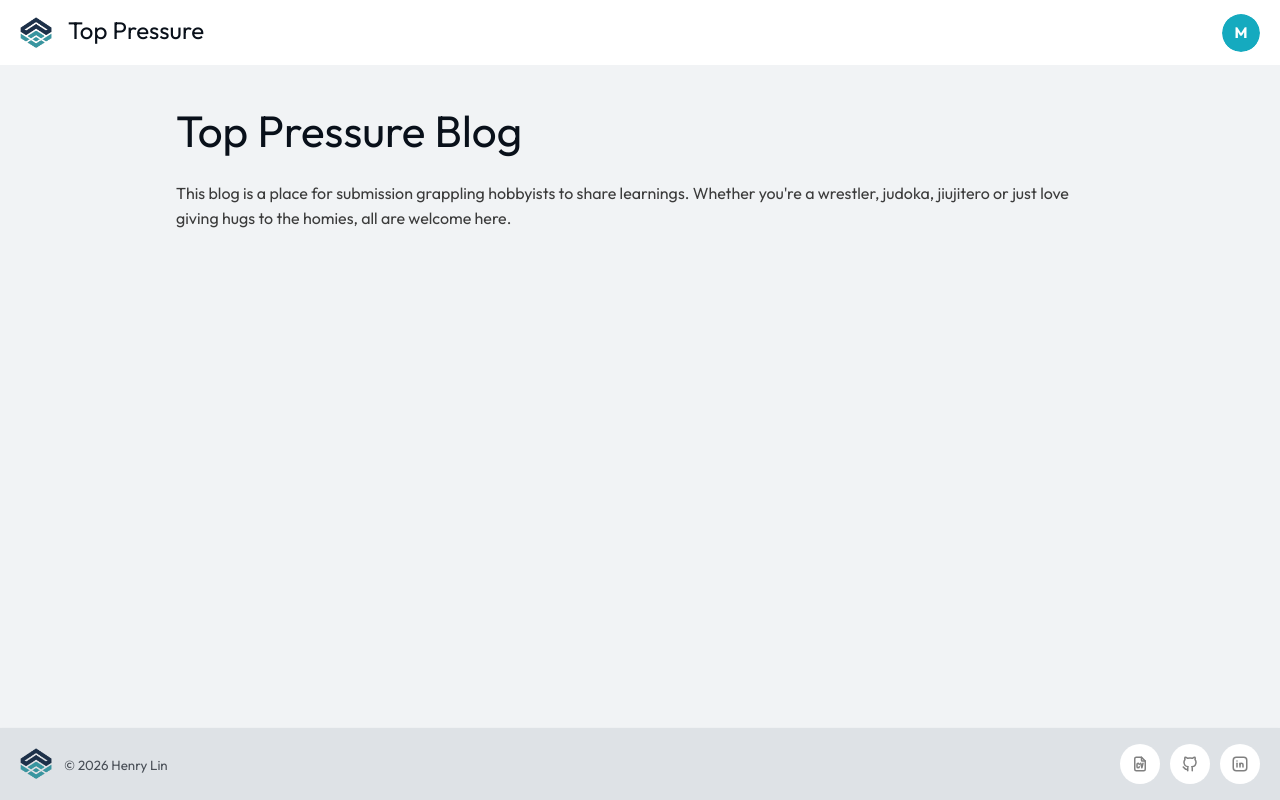
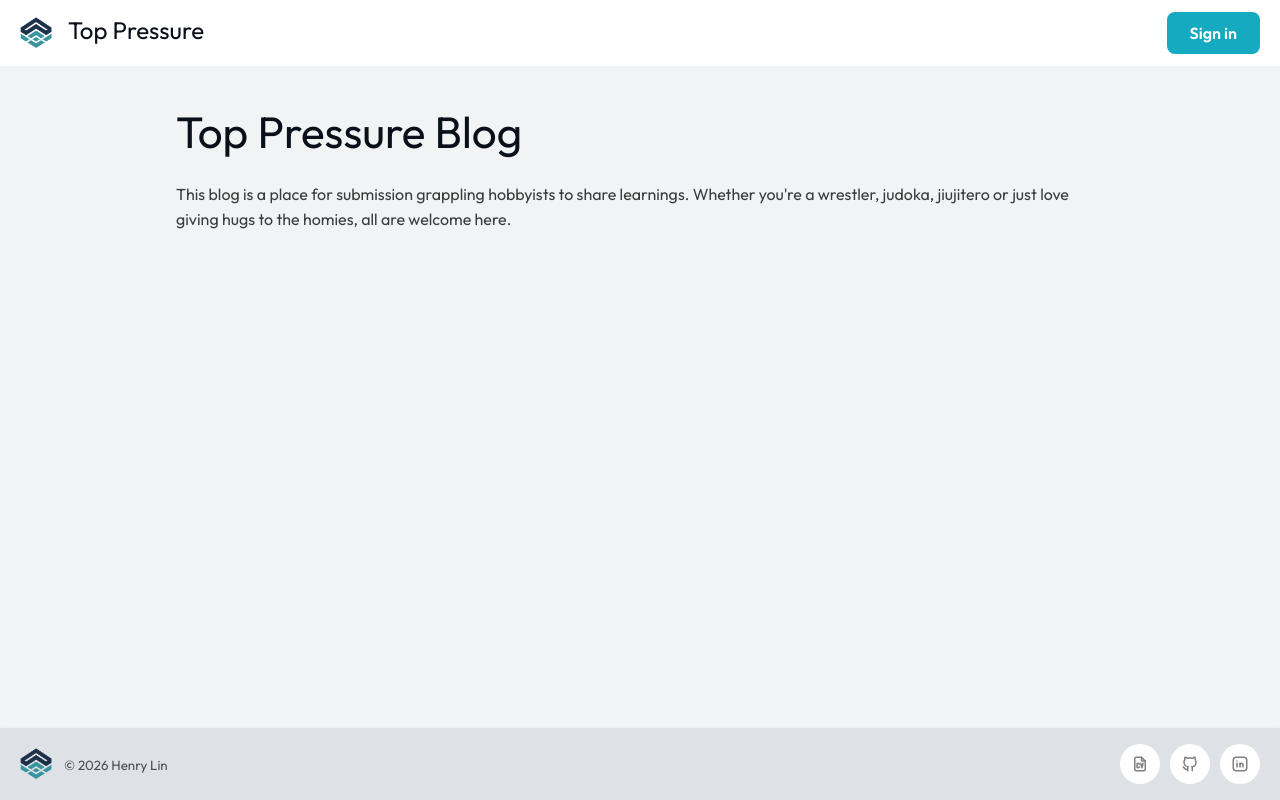
Before and after one commit to henrylin03/top-pressure-blog--FE, a React (Vite) app: page / in a window 1280 px wide. Built offline with nearby package versions, Linux system fonts and the light colour scheme; no server answers; a web font is replaced by a local one.

Commit message:
feat(Header): display authenticated user's username, email address in Header if authenticated. otherwise, display the sign in button.

```diff
--- a/src/components/Header/Header.tsx
+++ b/src/components/Header/Header.tsx
@@ -1,10 +1,17 @@
 import { Box, Group } from "@mantine/core";
 import { Link } from "@tanstack/react-router";
+import type { User } from "@/types/user";
 import logo from "/images/logo.png";
 import styles from "./Header.module.css";
 import ProfileMenu from "./ProfileMenu/ProfileMenu";
+import SignInButton from "./SignInButton";
 
-const Header = () => (
+interface Props {
+	isAuthenticated: boolean;
+	user: User | null;
+}
+
+const Header = ({ isAuthenticated, user }: Props) => (
 	<Box component="header" className={styles.header}>
 		<Group
 			gap="md"
@@ -15,8 +22,12 @@ const Header = () => (
 			<img src={logo} loading="eager" alt="logo" width="32" height="32" />
 			<h1 className={styles.title}>Top Pressure</h1>
 		</Group>
-		{/* <SignInButton /> */}
-		<ProfileMenu username={"mock-user"} email={"mock.user@gmail.com"} />
+
+		{isAuthenticated && user ? (
+			<ProfileMenu username={user.username} email={user.email} />
+		) : (
+			<SignInButton />
+		)}
 	</Box>
 );
 
--- a/src/routes/__root.tsx
+++ b/src/routes/__root.tsx
@@ -11,11 +11,11 @@ interface RouterContext {
 
 const RootLayout = () => {
 	const { auth } = Route.useRouteContext();
-	console.log("auth:", auth);
+	const { isAuthenticated, user } = auth;
 
 	return (
 		<>
-			<Header />
+			<Header isAuthenticated={isAuthenticated} user={user} />
 			<main>
 				<Outlet />
 			</main>
```
